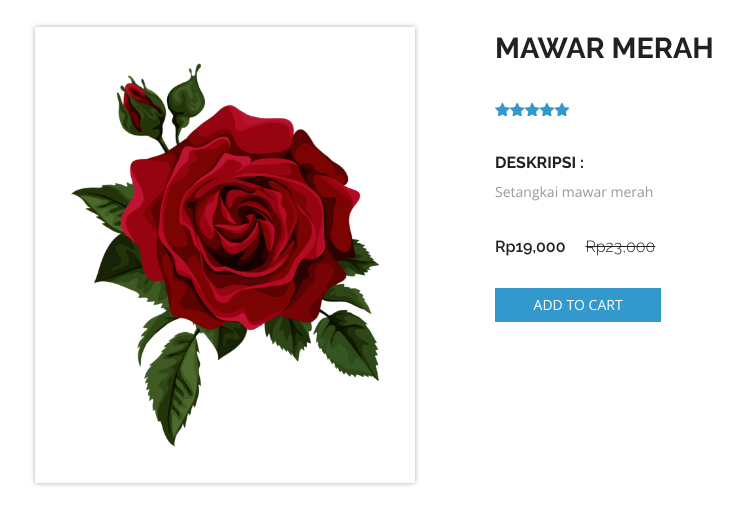
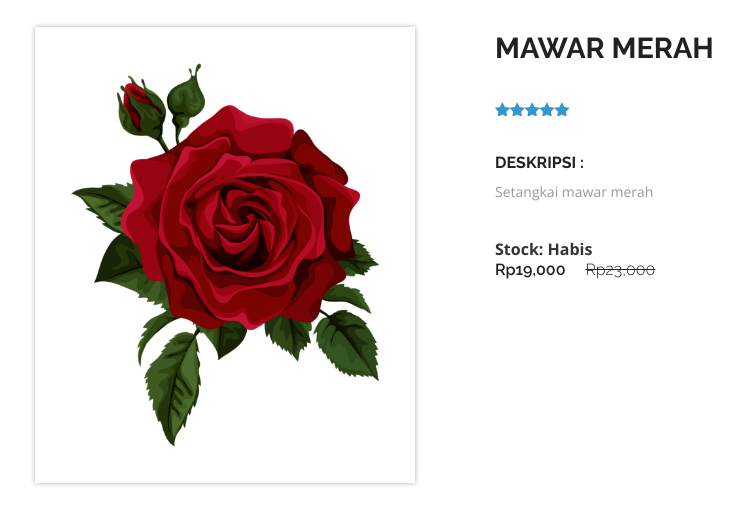
Before and after one commit to rt20/ynk, a PHP site: page /product.php?idproduk=1 in a window 1280 px wide. Shown: the part 346-867 px from the top of the page, without its empty margins (35-778 px from the left). Run offline with PHP 8.4, Linux system fonts and the light colour scheme; data comes from the database, SQL or seed files in the repository; data that the repository does not hold is empty.

Commit message:
disable 'add chart' button when stock null / 0

```diff
--- a/index.php
+++ b/index.php
@@ -221,7 +221,7 @@ include 'dbconnect.php';
 
 															?>
 															</div>
-															<h4>Stock: <?php
+															<h4><b>Stock: <?php
 																if ($p['stock'] == ''){
 																	echo "Habis";
 																} elseif ($p['stock'] == 0){
@@ -229,7 +229,7 @@ include 'dbconnect.php';
 																} else {
 																	echo number_format($p['stock']);
 																} ?>
-															</h4>
+															</b></h4>
 															<h4>Rp<?php echo number_format($p['hargaafter']) ?> <span>Rp<?php echo number_format($p['hargabefore']) ?></span></h4>
 														</div>
 														<div class="snipcart-details top_brand_home_details">
--- a/product.php
+++ b/product.php
@@ -276,13 +276,29 @@ if(isset($_POST['addprod'])){
 					</div>
 					<div class="snipcart-item block">
 						<div class="snipcart-thumb agileinfo_single_right_snipcart">
+						<b> Stock: <?php
+									if ($p['stock'] == ''){
+										echo "Habis";
+									} elseif ($p['stock'] == 0){
+												echo "Habis";
+									} else {
+											echo number_format($p['stock']);
+									} ?> </b>
 							<h4 class="m-sing">Rp<?php echo number_format($p['hargaafter']) ?> <span>Rp<?php echo number_format($p['hargabefore']) ?></span></h4>
 						</div>
 						<div class="snipcart-details agileinfo_single_right_details">
 							<form action="#" method="post">
 								<fieldset>
 									<input type="hidden" name="idprod" value="<?php echo $idproduk ?>">
-									<input type="submit" name="addprod" value="Add to cart" class="button">
+									<?php
+									if ($p['stock'] == ''){
+
+									} elseif ($p['stock'] == 0){
+
+									} else {
+											echo '<input type="submit" name="addprod" value="Add to cart" class="button">';
+									} ?>
+
 								</fieldset>
 							</form>
 						</div>
```
Also changed, not shown: admin/order.php (+12 -14 lines), cart.php (+28 -7 lines), checkout.php (+16 -1 lines), admin/manageorder.php (line endings or trailing spaces).
